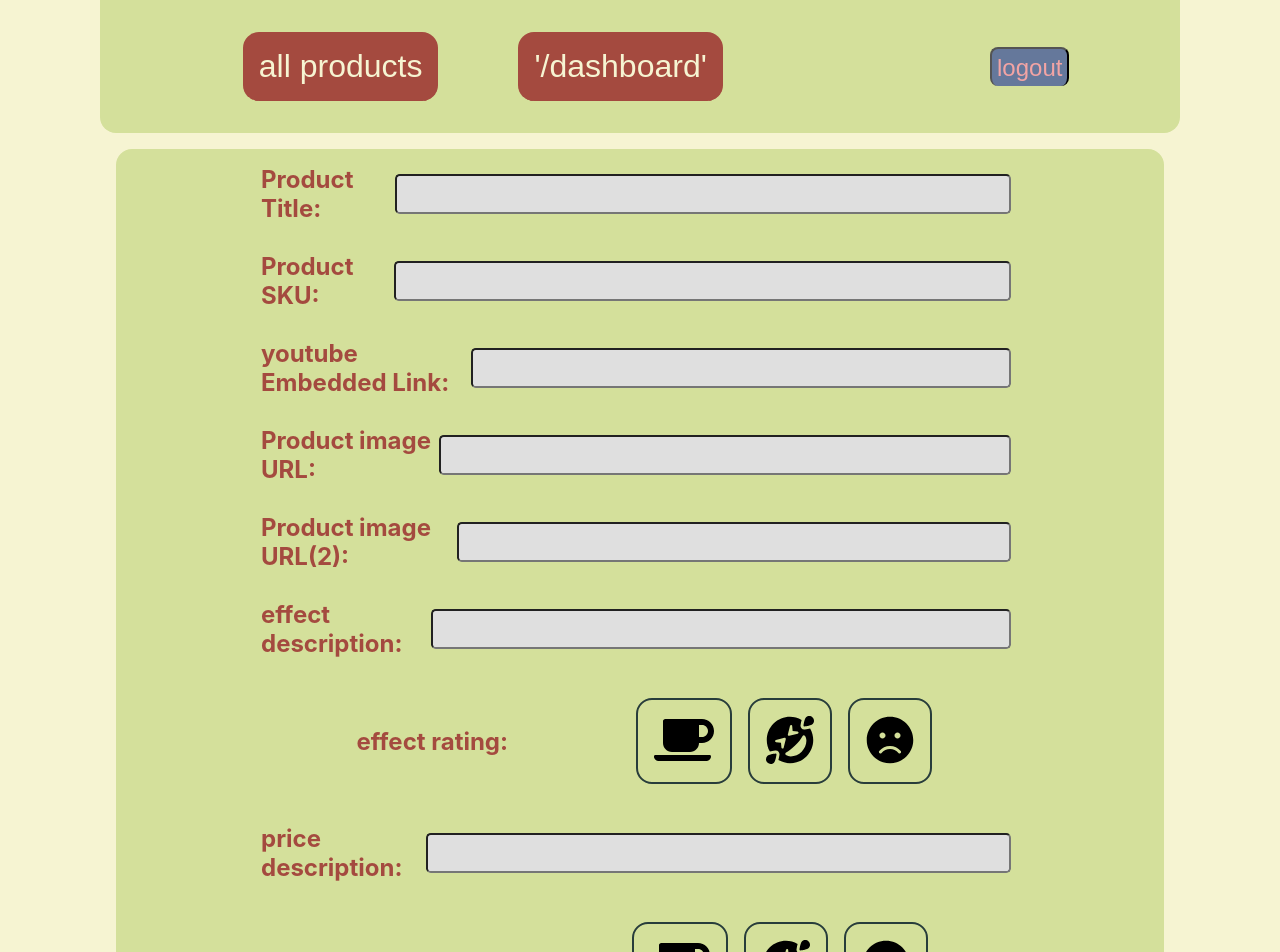
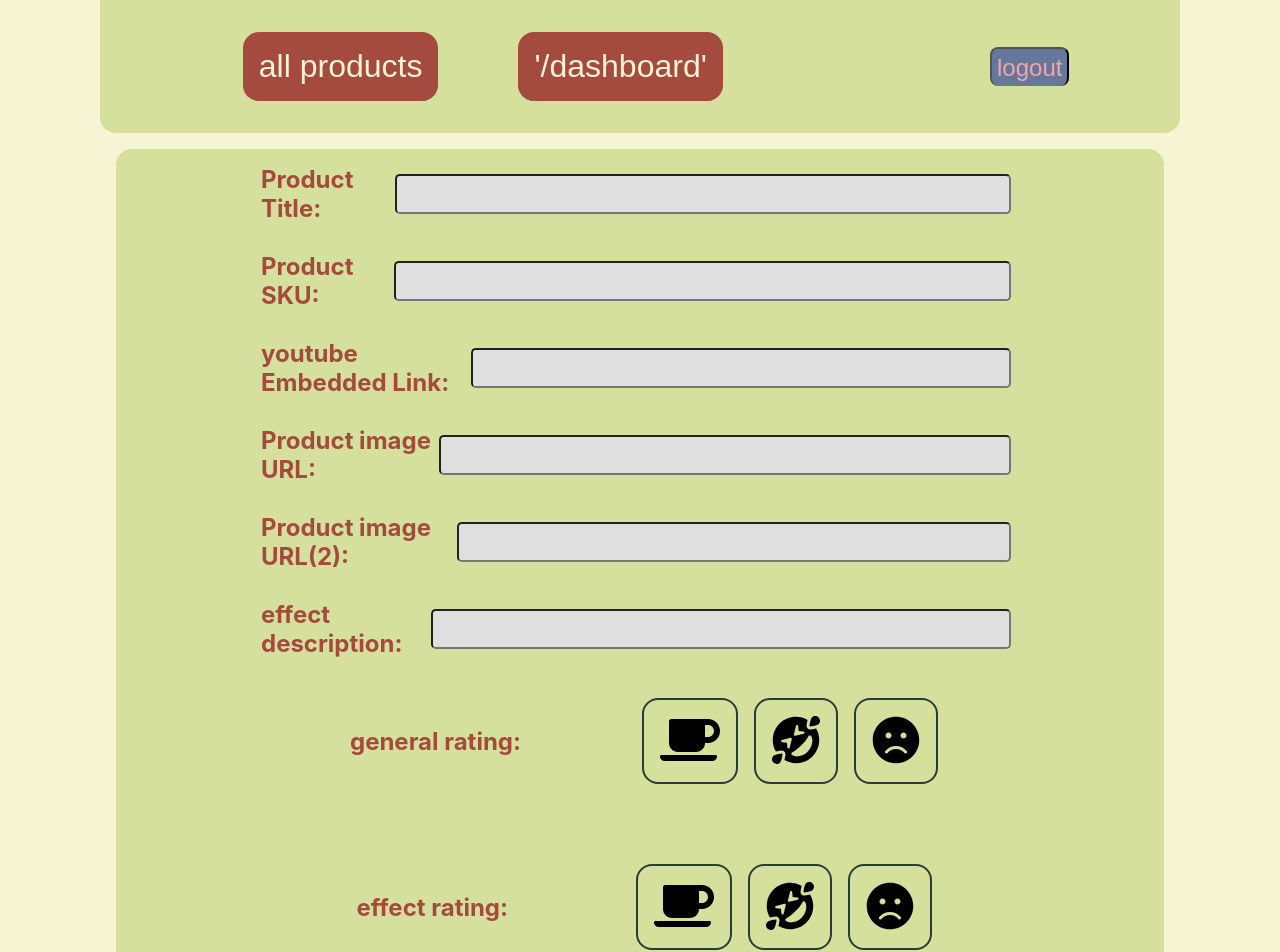
Before and after one commit to toltalchaos/GreenReview-API-projet2, a React (Create React App) app: page /create in a window 1280 px wide. Shown: the top 952 px of the page. Built offline with nearby package versions, Linux system fonts and the light colour scheme; no server answers.

Commit message:
added general rating

```diff
--- a/src/components/dashboard/pages/Create.jsx
+++ b/src/components/dashboard/pages/Create.jsx
@@ -48,6 +48,7 @@ const CreatePage = (props) => {
   const { path, url } = useRouteMatch();
   //svg checker
   const [svgCheck, setSvgCheck] = useState({
+    gensvg: false,
     effsvg: false,
     prisvg: false,
     strsvg: false,
@@ -100,6 +101,10 @@ const CreatePage = (props) => {
     let svgedit = svgCheck;
     //console.log(svgedit)
     switch (svgnum) {
+      case 0:
+        svgedit.gensvg = true;
+        setSvgCheck(svgedit);
+        break;
       case 1:
         svgedit.effsvg = true;
         setSvgCheck(svgedit);
@@ -124,6 +129,7 @@ const CreatePage = (props) => {
     //svgs
     if (
       document.getElementById("effect-rating") != null ||
+      document.getElementById("general-rating") != null ||
       document.getElementById("price-rating") != null ||
       document.getElementById("strength-rating") != null ||
       document.getElementById("taste-rating") != null
@@ -133,6 +139,7 @@ const CreatePage = (props) => {
         MT: false,
         err: false,
         youtubeEmbed: document.getElementById("youtube-link").value,
+        genrating: document.getElementById("general-rating").outerHTML,
         effectDesc: document.getElementById("effect-desc").value,
         effectRating: document.getElementById("effect-rating").outerHTML,
         imgOne: document.getElementById("product-img-one").value,
@@ -227,6 +234,12 @@ const CreatePage = (props) => {
             inputType={"Text"}
             name={"effect-desc"}
           />
+           <div>
+            <p>general rating:</p>
+             <FormDDLInput id={"general-rating"} onClick={() => {
+            SelectSvg(0);
+          }}/>
+          </div>
           <div>
             <p>effect rating:</p>
              <FormDDLInput id={"effect-rating"} onClick={() => {
```
